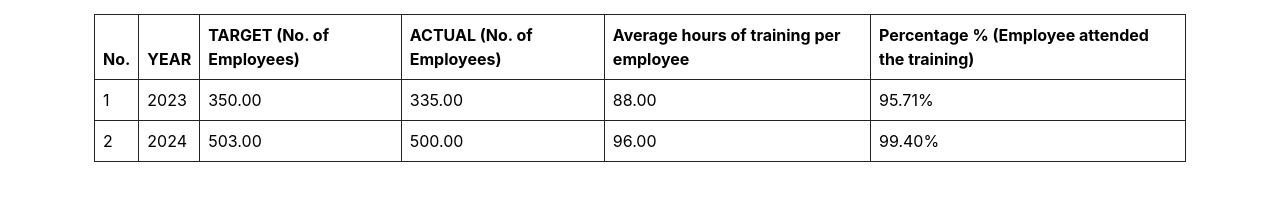
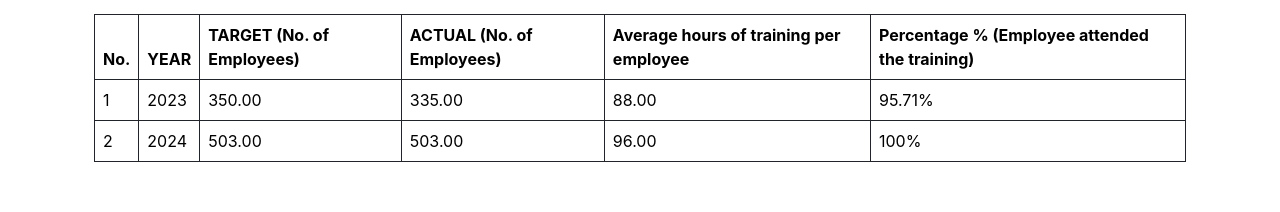
Before and after one commit to Elcavz/CF-PH-WEB, a React (Create React App) app: page /Social in a window 1280 px wide. Shown: the part 4101-4313 px from the top of the page. Built offline with nearby package versions, Linux system fonts and the light colour scheme.

Commit message:
05-19-2025 5:00 PM UPDATE

```diff
--- a/src/pages/Social/index.js
+++ b/src/pages/Social/index.js
@@ -182,9 +182,9 @@ function Social() {
                   <td>2</td>
                   <td>2024</td>
                   <td>503.00</td>
-                  <td>500.00</td>
+                  <td>503.00</td>
                   <td>96.00</td>
-                  <td>99.40%</td>
+                  <td>100%</td>
                 </tr>
               </tbody>
             </table>
```
